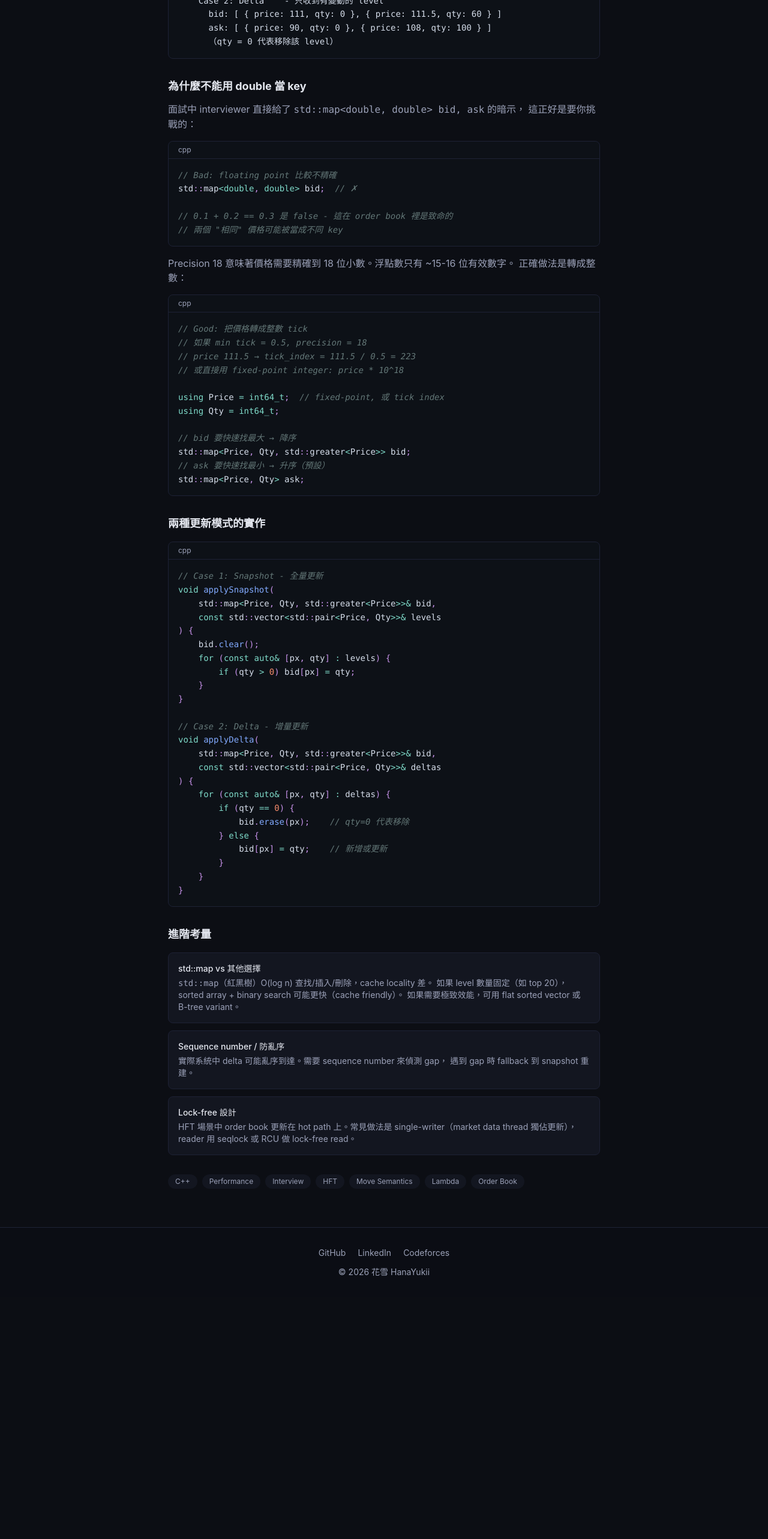
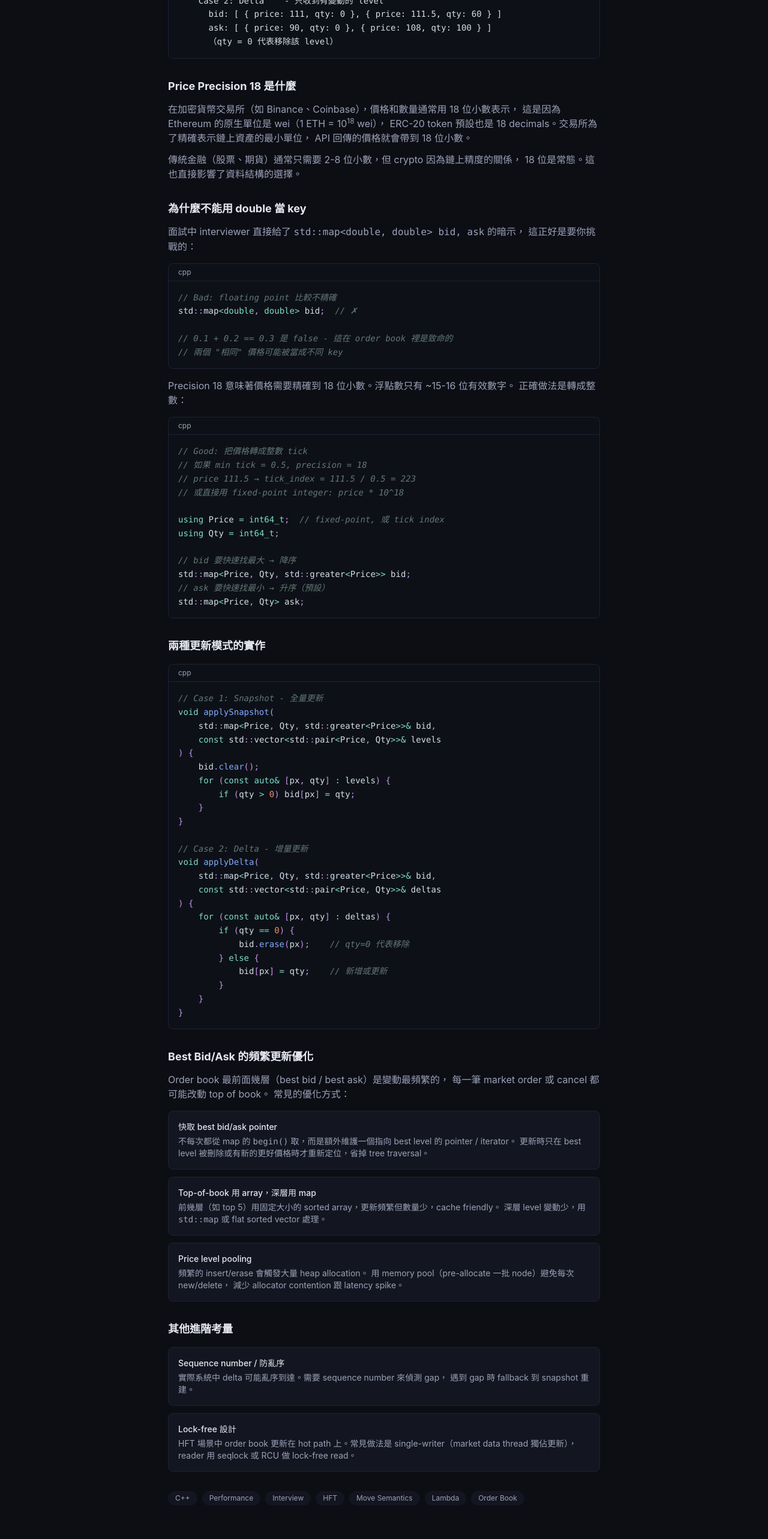
Before and after one commit to HanaYukii/hanayukii-site, a Next.js app: page /blog/cpp-interview-performance-analysis in a window 1280 px wide. Shown: the part 9080-11646 px from the top of the page at 60% size. Before the commit the page ends 11243 px from the top, so only its background shows below. Built offline with nearby package versions, Linux system fonts and the light colour scheme.

Commit message:
HFT blog Q6: add price precision 18 explainer, best bid/ask optimization section

```diff
--- a/src/app/blog/cpp-interview-performance-analysis/page.tsx
+++ b/src/app/blog/cpp-interview-performance-analysis/page.tsx
@@ -599,6 +599,19 @@ price      quantity
       ask: [ { price: 90, qty: 0 }, { price: 108, qty: 100 } ]
       （qty = 0 代表移除該 level）`}</Code>
 
+        <SubHeading>Price Precision 18 是什麼</SubHeading>
+
+        <p className="mb-3 text-text-muted">
+          在加密貨幣交易所（如 Binance、Coinbase），價格和數量通常用 18 位小數表示，
+          這是因為 Ethereum 的原生單位是 wei（1 ETH = 10<sup>18</sup> wei），
+          ERC-20 token 預設也是 18 decimals。交易所為了精確表示鏈上資產的最小單位，
+          API 回傳的價格就會帶到 18 位小數。
+        </p>
+        <p className="mb-3 text-text-muted">
+          傳統金融（股票、期貨）通常只需要 2-8 位小數，但 crypto 因為鏈上精度的關係，
+          18 位是常態。這也直接影響了資料結構的選擇。
+        </p>
+
         <SubHeading>為什麼不能用 double 當 key</SubHeading>
 
         <p className="mb-3 text-text-muted">
@@ -657,17 +670,42 @@ void applyDelta(
     }
 }`}</Code>
 
-        <SubHeading>進階考量</SubHeading>
+        <SubHeading>Best Bid/Ask 的頻繁更新優化</SubHeading>
+
+        <p className="mb-3 text-text-muted">
+          Order book 最前面幾層（best bid / best ask）是變動最頻繁的，
+          每一筆 market order 或 cancel 都可能改動 top of book。
+          常見的優化方式：
+        </p>
 
         <div className="my-4 space-y-3 text-sm text-text-muted">
           <div className="rounded-lg border border-border bg-surface p-4">
-            <p className="font-medium text-text mb-1">std::map vs 其他選擇</p>
+            <p className="font-medium text-text mb-1">快取 best bid/ask pointer</p>
             <p>
-              <code>std::map</code>（紅黑樹）O(log n) 查找/插入/刪除，cache locality 差。
-              如果 level 數量固定（如 top 20），sorted array + binary search 可能更快（cache friendly）。
-              如果需要極致效能，可用 flat sorted vector 或 B-tree variant。
+              不每次都從 map 的 <code>begin()</code> 取，而是額外維護一個指向 best level 的 pointer / iterator。
+              更新時只在 best level 被刪除或有新的更好價格時才重新定位，省掉 tree traversal。
             </p>
           </div>
+          <div className="rounded-lg border border-border bg-surface p-4">
+            <p className="font-medium text-text mb-1">Top-of-book 用 array，深層用 map</p>
+            <p>
+              前幾層（如 top 5）用固定大小的 sorted array，更新頻繁但數量少，cache friendly。
+              深層 level 變動少，用 <code>std::map</code> 或 flat sorted vector 處理。
+            </p>
+          </div>
+          <div className="rounded-lg border border-border bg-surface p-4">
+            <p className="font-medium text-text mb-1">Price level pooling</p>
+            <p>
+              頻繁的 insert/erase 會觸發大量 heap allocation。
+              用 memory pool（pre-allocate 一批 node）避免每次 new/delete，
+              減少 allocator contention 跟 latency spike。
+            </p>
+          </div>
+        </div>
+
+        <SubHeading>其他進階考量</SubHeading>
+
+        <div className="my-4 space-y-3 text-sm text-text-muted">
           <div className="rounded-lg border border-border bg-surface p-4">
             <p className="font-medium text-text mb-1">Sequence number / 防亂序</p>
             <p>
```
